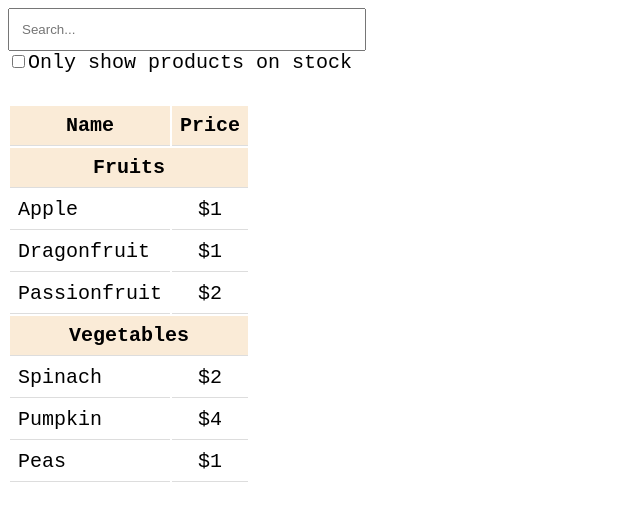
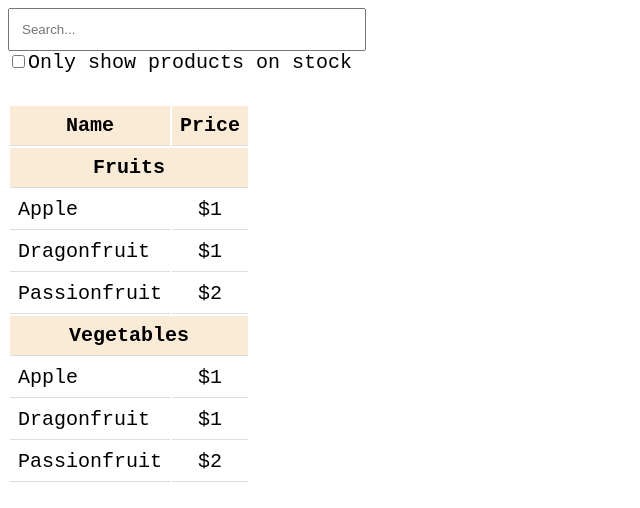
Before and after one commit to AhmedElaguab/react-grocery-store, a React (Create React App) app: page / in a window 1280 px wide. Shown: the top 508 px of the page, without its empty margins (0-640 px from the left). Built offline with nearby package versions, Linux system fonts and the light colour scheme.

Commit message:
Break UI into multiple components

```diff
--- a/src/App.jsx
+++ b/src/App.jsx
@@ -1,8 +1,7 @@
 import './styles.css'
 
-export default function App() {
+function SearchBar() {
   return (
-    <div className="App">
     <div>
       <div>
         <input className="search" type="text" placeholder="Search..." />
@@ -12,16 +11,20 @@ export default function App() {
         <label htmlFor="only-in-stock">Only show products on stock</label>
       </div>
     </div>
-      <div>
-        <table>
-          <tbody>
+  )
+}
+
+function ProductTableCategory({ category }) {
+  return (
     <tr>
-              <th>Name </th>
-              <th>Price</th>
+      <th colSpan="2">{category}</th>
     </tr>
-            <tr>
-              <th colspan="2">Fruits</th>
-            </tr>
+  )
+}
+
+function ProductTableRow() {
+  return (
+    <>
       <tr>
         <td>Apple </td>
         <td>$1</td>
@@ -34,24 +37,34 @@ export default function App() {
         <td>Passionfruit </td>
         <td>$2</td>
       </tr>
+    </>
+  )
+}
+
+function ProductTable() {
+  return (
+    <div>
+      <table>
+        <tbody>
           <tr>
-              <th colspan="2">Vegetables</th>
+            <th>Name </th>
+            <th>Price</th>
           </tr>
-            <tr>
-              <td>Spinach </td>
-              <td>$2</td>
-            </tr>
-            <tr>
-              <td>Pumpkin </td>
-              <td>$4</td>
-            </tr>
-            <tr>
-              <td>Peas </td>
-              <td>$1</td>
-            </tr>
+          <ProductTableCategory category="Fruits" />
+          <ProductTableRow />
+          <ProductTableCategory category="Vegetables" />
+          <ProductTableRow />
         </tbody>
       </table>
     </div>
+  )
+}
+
+export default function App() {
+  return (
+    <div className="App">
+      <SearchBar />
+      <ProductTable />
     </div>
   )
 }
```
Lines whose indentation alone changed are shown as unchanged.
